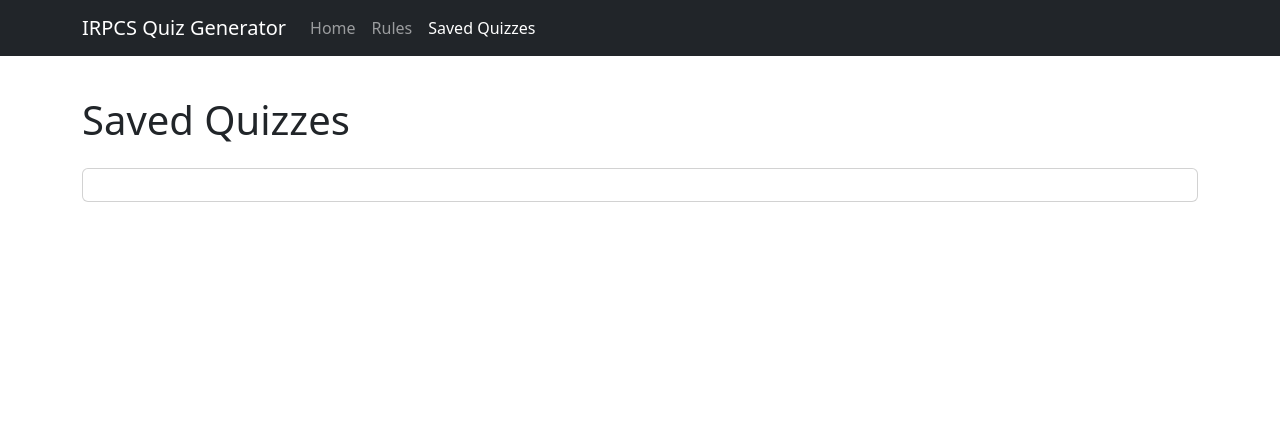
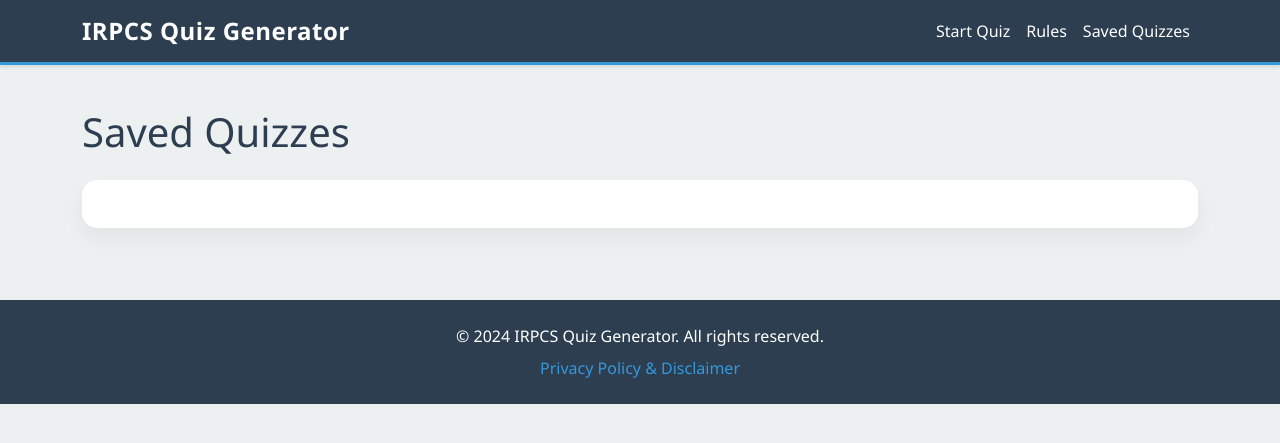
Before and after one commit to matthewcoxall12/irpcs-quiz-generator, a Flask app: page /saved-quizzes in a window 1280 px wide. Shown: the top 443 px of the page. Run offline with Flask 3, Linux system fonts and the light colour scheme; data that the repository does not hold is empty.

Commit message:
V2: Updated saved quizzes page styling and fixed 404 error

```diff
--- a/templates/saved_quizzes.html
+++ b/templates/saved_quizzes.html
@@ -4,33 +4,161 @@
     <meta charset="UTF-8">
     <meta name="viewport" content="width=device-width, initial-scale=1.0">
     <title>Saved Quizzes - IRPCS Quiz Generator</title>
-    <link href="https://cdn.jsdelivr.net/npm/bootstrap@5.3.0/dist/css/bootstrap.min.css" rel="stylesheet">
-    <link rel="stylesheet" href="{{ url_for('static', filename='css/style.css') }}">
+    <link href="https://cdn.jsdelivr.net/npm/bootstrap@5.1.3/dist/css/bootstrap.min.css" rel="stylesheet">
+    <style>
+        :root {
+            --primary-blue: #2c3e50;
+            --secondary-blue: #3498db;
+            --accent-blue: #2980b9;
+            --light-gray: #ecf0f1;
+            --dark-gray: #2c3e50;
+            --white: #ffffff;
+            --success-green: #27ae60;
+        }
+
+        body {
+            background-color: var(--light-gray);
+            font-family: 'Segoe UI', Tahoma, Geneva, Verdana, sans-serif;
+            color: var(--dark-gray);
+            padding-top: 60px;
+        }
+
+        .navbar {
+            background-color: var(--primary-blue);
+            border-bottom: 3px solid var(--secondary-blue);
+            box-shadow: 0 2px 4px rgba(0,0,0,0.1);
+            position: fixed;
+            top: 0;
+            left: 0;
+            right: 0;
+            z-index: 1030;
+        }
+
+        .navbar-brand {
+            color: var(--white) !important;
+            font-weight: 600;
+            font-size: 1.5rem;
+            letter-spacing: 0.5px;
+        }
+
+        .nav-link {
+            color: var(--white) !important;
+            font-weight: 500;
+            transition: color 0.3s ease;
+        }
+
+        .nav-link:hover {
+            color: var(--secondary-blue) !important;
+        }
+
+        .card {
+            background-color: var(--white);
+            border-radius: 15px;
+            box-shadow: 0 10px 20px rgba(0,0,0,0.05);
+            margin-bottom: 1.5rem;
+            transition: all 0.3s ease;
+            border: none;
+            overflow: hidden;
+        }
+
+        .card:hover {
+            transform: translateY(-5px);
+            box-shadow: 0 15px 30px rgba(0,0,0,0.1);
+        }
+
+        .card-header {
+            background-color: var(--primary-blue);
+            color: var(--white);
+            font-weight: 600;
+            padding: 1rem;
+        }
+
+        .card-body {
+            padding: 1.5rem;
+        }
+
+        .btn-primary {
+            background-color: var(--secondary-blue);
+            border-color: var(--secondary-blue);
+            padding: 12px 30px;
+            font-weight: 600;
+            letter-spacing: 0.5px;
+            transition: all 0.3s ease;
+        }
+
+        .btn-primary:hover {
+            background-color: var(--accent-blue);
+            border-color: var(--accent-blue);
+            transform: translateY(-2px);
+            box-shadow: 0 5px 15px rgba(52, 152, 219, 0.3);
+        }
+
+        footer {
+            background-color: var(--primary-blue);
+            color: var(--white);
+            margin-top: 3rem;
+        }
+
+        footer a {
+            color: var(--secondary-blue) !important;
+            text-decoration: none;
+            transition: color 0.3s ease;
+        }
+
+        footer a:hover {
+            color: var(--white) !important;
+        }
+
+        .quiz-item {
+            padding: 1rem;
+            border-bottom: 1px solid #eee;
+        }
+
+        .quiz-item:last-child {
+            border-bottom: none;
+        }
+
+        .quiz-item h3 {
+            color: var(--primary-blue);
+            font-weight: 600;
+            margin-bottom: 0.5rem;
+        }
+
+        .quiz-item p {
+            color: #666;
+            margin-bottom: 1rem;
+        }
+
+        .quiz-actions {
+            display: flex;
+            gap: 1rem;
+        }
+    </style>
 </head>
 <body>
-    <nav class="navbar navbar-expand-lg navbar-dark bg-dark fixed-top">
+    <nav class="navbar navbar-expand-lg navbar-dark">
         <div class="container">
             <a class="navbar-brand" href="/">IRPCS Quiz Generator</a>
             <button class="navbar-toggler" type="button" data-bs-toggle="collapse" data-bs-target="#navbarNav">
                 <span class="navbar-toggler-icon"></span>
             </button>
             <div class="collapse navbar-collapse" id="navbarNav">
-                <ul class="navbar-nav">
+                <ul class="navbar-nav ms-auto">
                     <li class="nav-item">
-                        <a class="nav-link" href="/">Home</a>
+                        <a class="nav-link" href="/quiz">Start Quiz</a>
                     </li>
                     <li class="nav-item">
                         <a class="nav-link" href="/rules">Rules</a>
                     </li>
                     <li class="nav-item">
-                        <a class="nav-link active" href="/saved-quizzes">Saved Quizzes</a>
+                        <a class="nav-link active" href="/saved_quizzes">Saved Quizzes</a>
                     </li>
                 </ul>
             </div>
         </div>
     </nav>
 
-    <div class="container mt-5 pt-5">
+    <div class="container my-5">
         <h1 class="mb-4">Saved Quizzes</h1>
 
         <div class="row">
@@ -57,11 +185,7 @@
                 <div class="modal-body">
                     <div class="mb-3">
                         <label for="quizName" class="form-label">Quiz Name</label>
-                        <input type="text" class="form-control" id="quizName" placeholder="Enter quiz name">
-                    </div>
-                    <div class="mb-3">
-                        <label for="quizDescription" class="form-label">Description (optional)</label>
-                        <textarea class="form-control" id="quizDescription" rows="3" placeholder="Enter quiz description"></textarea>
+                        <input type="text" class="form-control" id="quizName" required>
                     </div>
                 </div>
                 <div class="modal-footer">
@@ -72,7 +196,14 @@
         </div>
     </div>
 
-    <script src="https://cdn.jsdelivr.net/npm/bootstrap@5.3.0/dist/js/bootstrap.bundle.min.js"></script>
+    <footer class="py-4">
+        <div class="container text-center">
+            <p class="mb-2">© 2024 IRPCS Quiz Generator. All rights reserved.</p>
+            <p class="mb-0"><a href="/policy">Privacy Policy & Disclaimer</a></p>
+        </div>
+    </footer>
+
+    <script src="https://cdn.jsdelivr.net/npm/bootstrap@5.1.3/dist/js/bootstrap.bundle.min.js"></script>
     <script>
         let currentQuiz = null;
         const quizNameModal = new bootstrap.Modal(document.getElementById('quizNameModal'));
```
